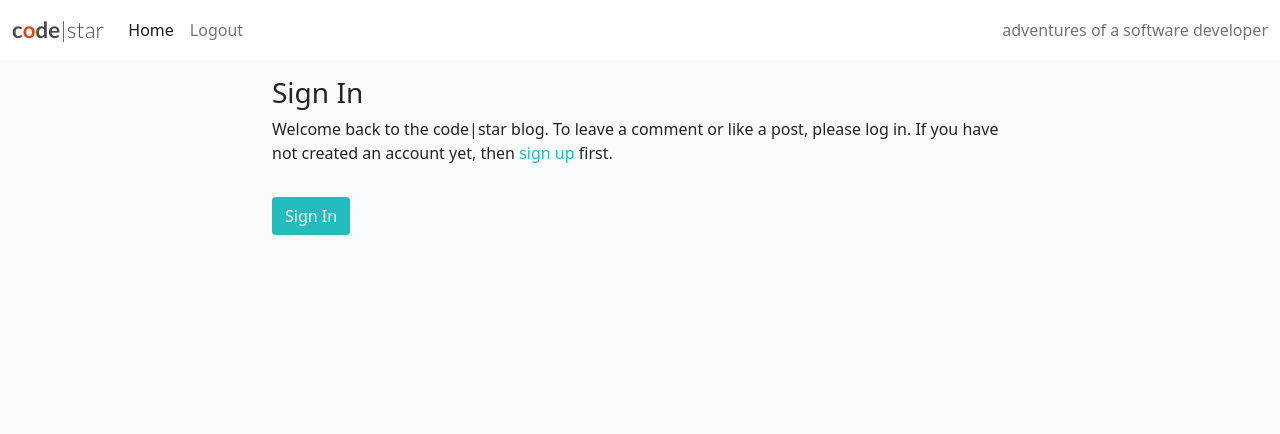
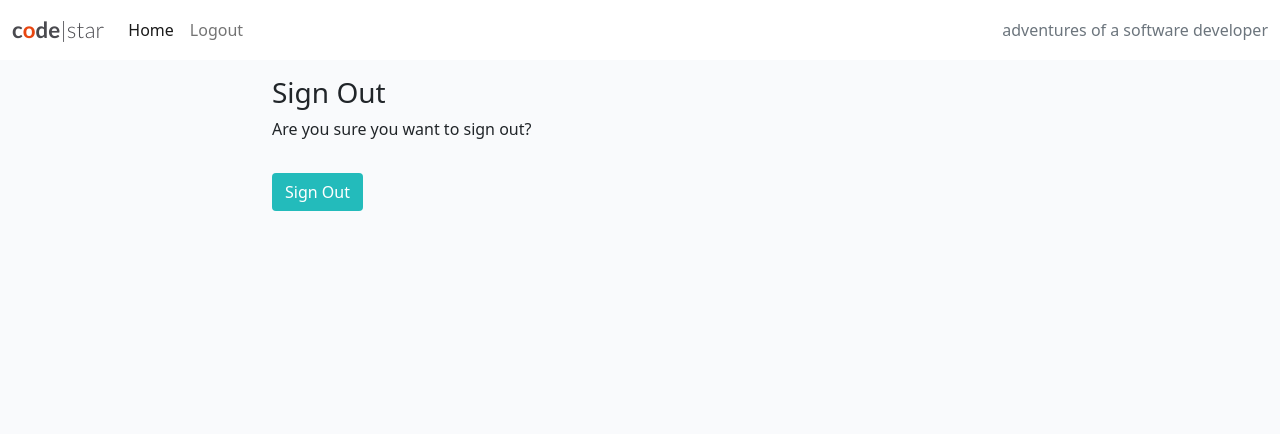
Before and after one commit to Sofia-Bourdon/django-blog, a Django app: page /accounts/logout/ in a window 1280 px wide. Shown: the top 434 px of the page. Run offline with Django 3.2, Linux system fonts and the light colour scheme; the visitor is signed in with stand-in values (Sample User, id 1); some libraries are stand-ins or nearby versions.

Commit message:
fixing the logging out function

```diff
--- a/templates/account/logout.html
+++ b/templates/account/logout.html
@@ -1,32 +1,27 @@
 {% extends "base.html" %}
 
 {% load i18n %}
-{% load account socialaccount %}
 
-{% block head_title %}{% trans "Sign In" %}{% endblock %}
+{% block head_title %}{% trans "Sign Out" %}{% endblock %}
 
 {% block content %}
-
 <div class="container">
   <div class="row">
     <div class="col-md-8 mt-3 offset-md-2">
-            <h3>{% trans "Sign In" %}</h3>
+      <h3>{% trans "Sign Out" %}</h3>
 
-            <p>{% blocktrans %}Welcome back to the code|star blog. To leave a comment or like a post, please log in. If
-                you
-                have not created an account yet, then <a class="link" href="{{ signup_url }}">sign up</a>
-                first.{% endblocktrans %}</p>
+      <p>{% trans 'Are you sure you want to sign out?' %}</p>
     </div>
   </div>
   <div class="row">
     <div class="col-md-8 mt-3 offset-md-2">
-            <form class="login" method="POST" action="{% url 'account_login' %}">
+
+      <form method="post" action="{% url 'account_logout' %}">
         {% csrf_token %}
-                {{ form.as_p }}
         {% if redirect_field_value %}
         <input type="hidden" name="{{ redirect_field_name }}" value="{{ redirect_field_value }}" />
         {% endif %}
-                <button class="btn btn-signup right" type="submit">{% trans "Sign In" %}</button>
+        <button class="btn btn-signup right" type="submit">{% trans 'Sign Out' %}</button>
       </form>
     </div>
   </div>
--- a/templates/account/signup.html
+++ b/templates/account/signup.html
@@ -10,8 +10,8 @@
     <div class="col-md-8 mt-3 offset-md-2">
       <h3>{% trans "Sign Up" %}</h3>
 
-            <p>{% blocktrans %}Welcome back to the code|star blog. Do you already have an account? Then please <a
-                    class="link" href="{{ login_url }}">sign in</a> instead.{% endblocktrans %}</p>
+      <p>{% blocktrans %}Welcome back to the code|star blog. Do you already have an account? Then please <a class="link"
+          href="{{ login_url }}">sign in</a> instead.{% endblocktrans %}</p>
     </div>
   </div>
   <div class="row">
```
Lines whose indentation alone changed are shown as unchanged.
